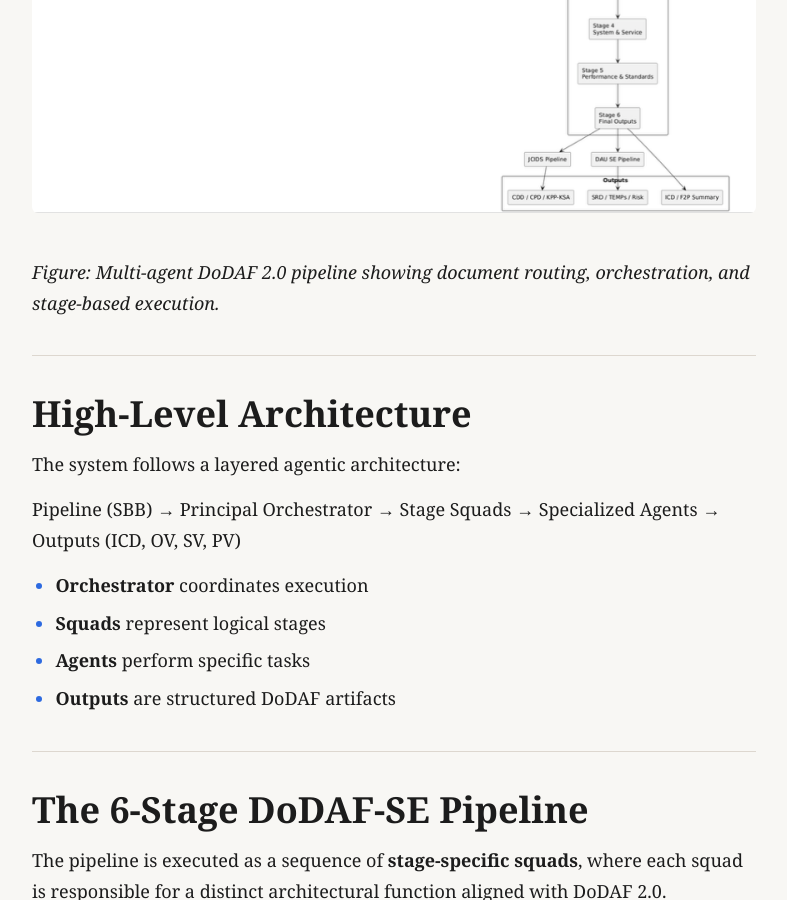
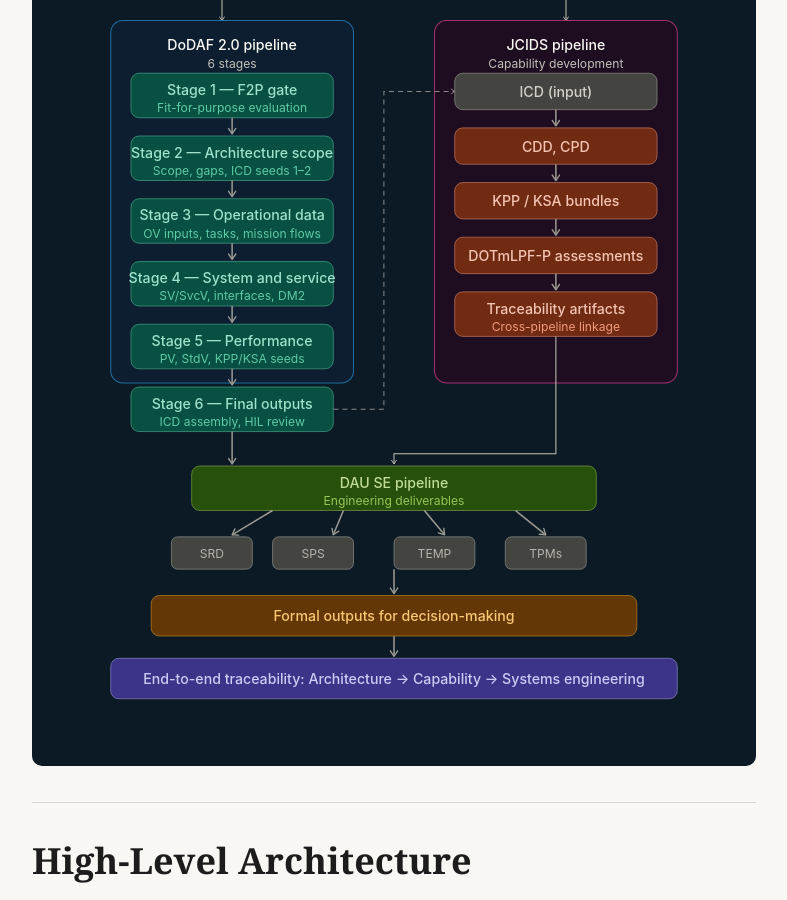
Before and after one commit to k9aif/k9-aif-blogs, a Jekyll site: the page built from _posts/2026-04-21-multi-agent-dodaf-pipeline-crewai.md, in a window 1280 px wide and 900 px high, scrolled down 1457 px. Shown: the whole window, without its empty margins (246-1033 px from the left). Built offline with Jekyll 4.4.1, drawn with Linux system fonts in a browser that asks for light colours; our own code applies the rules of GitHub Pages for plain Markdown files.

Commit message:
updated blog

```diff
--- a/_posts/2026-04-21-multi-agent-dodaf-pipeline-crewai.md
+++ b/_posts/2026-04-21-multi-agent-dodaf-pipeline-crewai.md
@@ -26,13 +26,12 @@
 - governed and repeatable processing
 
 ---
-
 The following diagram illustrates the end-to-end agentic pipeline:
 
-![Agentic DoDAF Pipeline](../assets/images/blogs/dow-crewai-blog.png)
-
-*Figure: Multi-agent DoDAF 2.0 pipeline showing document routing, orchestration, and stage-based execution.*
-
+<figure style="text-align:center; margin: 2rem 0; background:#0b1a24; padding:1rem; border-radius:10px;">
+  <img src="../assets/images/blogs/agentic_dodaf_full_pipeline.svg"
+       style="width:100%; max-width:900px;">
+</figure>
 ---
 
 # High-Level Architecture
```
Also changed, not shown: assets/images/blogs/agentic_dodaf_full_pipeline.svg (added), 2 other files.
